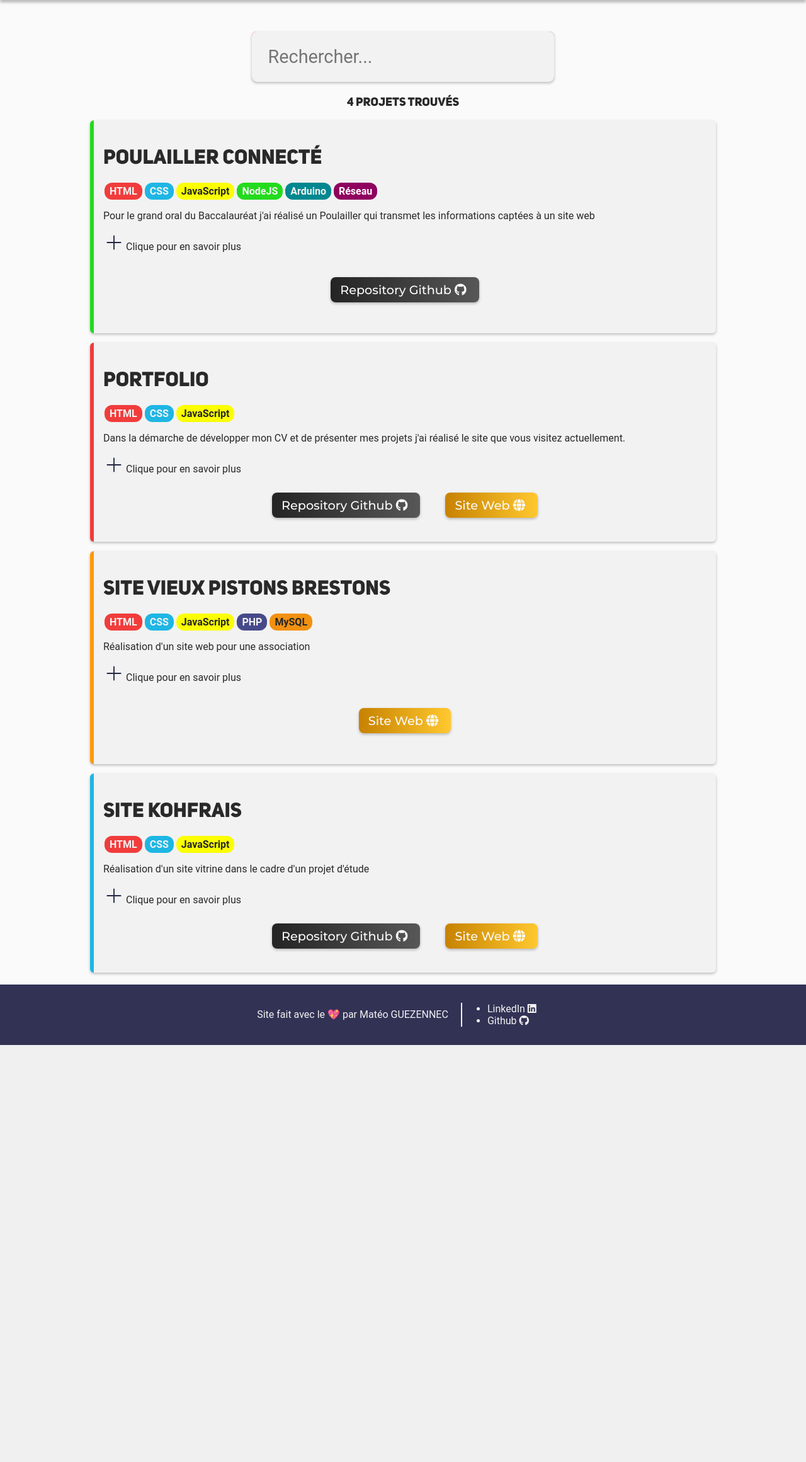
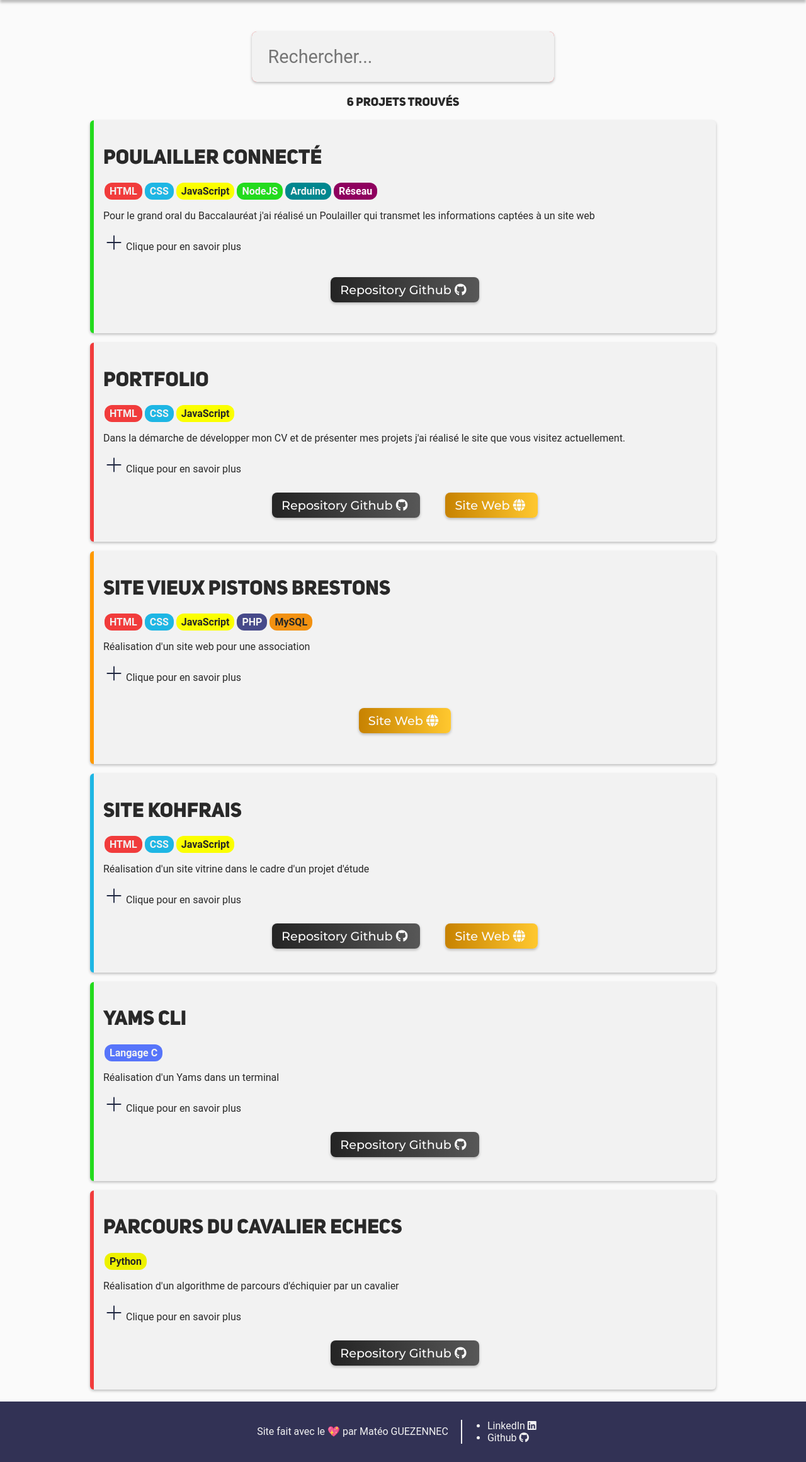
Before and after one commit to BlasterWhite/webPortfolio, a PHP site: page /projets.html in a window 1280 px wide. Shown: the part 50-2371 px from the top of the page at 63% size. Before the commit the page ends 1709 px from the top, so only its background shows below. Run offline with PHP 8.4, Linux system fonts and the light colour scheme; some libraries are stand-ins or nearby versions.

Commit message:
Add Projects

```diff
--- a/css/projets.css
+++ b/css/projets.css
@@ -65,7 +65,9 @@ details[open] summary {
 }
 
 details img {
-    width: 90%;
+    max-width: 90%;
+    max-height: 500px;
+    margin: 8px auto;
     border-radius: 16px;
     box-shadow: 0px 2px 4px rgba(0, 0, 0, 0.25);
 }
@@ -146,6 +148,12 @@ span.reseau {
     background-color: #8f005f;
     color: #FFFFFF;
 }
+
+span.python {
+    background-color: rgb(237, 241, 0);
+    color: #262626;
+}
+
 
 @media only screen and (max-width: 770px) {
     div.categories span {
--- a/projets.html
+++ b/projets.html
@@ -120,9 +120,9 @@
                     <li>À propos</li>
                     <li>Membre</li>
                 </ul>
-                <p>Le site nécessité la mise en place d'un système de compte afin que certaines personnes puissent créer des articles et des actualités et d'autre aient juste accès aux actualités membre.</p>
-                <p>Le compte membre a accès aux actualités membre émis par l'association et à la possibilité de créer des annonces.</p>
-                <p>Le compte Admin tous les droits, de la création, suppression, modification de compte et article à la création d'événements et actualité membre</p>
+                <p>Le site a nécessité la mise en place d'un système de comptes afin que certaines personnes puissent créer des articles et des actualités et d'autres aient juste accès aux actualités membre.</p>
+                <p>Le compte membre a accès aux actualités membre émises par l'association et à la possibilité de créer des annonces.</p>
+                <p>Le compte Admin a tous les droits, de la création, suppression, modification de compte et d'article, à la création d'événements et d'actualité membre</p>
                 <img src="assets/screens/vpb1.png" alt="Capture d'écran page Accueil vieuxpistonsbretons.fr">
             </details>
             <a href="https://vieuxpistonsbretons.fr" target="_blank">
@@ -138,7 +138,7 @@
             <details>
                 <summary>Clique pour en savoir plus</summary>
                 <p>
-                    Dans le cadre d'un projet de mon BUT informatique lors de ma première année, j'ai réalisé en équipe un site web vitrine pour une entreprise fictive nommé KohFrais. <br>
+                    Dans le cadre d'un projet de mon BUT informatique lors de ma première année, j'ai réalisé en équipe un site web vitrine pour une entreprise fictive nommée KohFrais. <br>
                     Notre travail a été fractionné en plusieurs étapes :
                 </p>
                 <ul>
@@ -148,7 +148,7 @@
                     <li>Mise en ligne</li>
                     <li>Soutenance de présentation</li>
                 </ul>
-                <p>Tout notre travail a été sauvegardé étape par étape grâce au Gitlab de l'IUT, ce qui ma permit d'apprendre l'utilité des outils comme <strong>git</strong>.</p>
+                <p>Tout notre travail a été sauvegardé étape par étape grâce au Gitlab de l'IUT, ce qui m'a permis d'apprendre l'utilité des outils comme <strong>git</strong>.</p>
                 <img src="assets/screens/KohFrait1.png" alt="Image de la page contact" title="Page Contact du site KohFrais">
             </details>
             <div style="display: flex;justify-content: center;">
@@ -160,6 +160,56 @@
                 <a href="https://kohfrais.mateo-guezennec.fr" target="_blank">
                     <div class="btn orange center">
                         Site Web <i class="fa-solid fa-globe"></i>
+                    </div>
+                </a>
+            </div>
+        </div>
+        <div class="projet vert" id="P_yams">
+            <h1>Yams CLI</h1>
+            <div class="categories"><span class="c">Langage C</span></div>
+            <p>Réalisation d'un Yams dans un terminal</p>
+            <details>
+                <summary>Clique pour en savoir plus</summary>
+                <p>
+                    Dans le cadre d'un projet de mon BUT informatique lors de ma première année, j'ai réalisé un jeu de Yams/Yathzee dans le terminal. <br>
+                    Mon Yams a été fait en plusieurs étapes :
+                </p>
+                <ul>
+                    <li>Réalisation des premiers visuels en ASCII</li>
+                    <li>Développement en PseudoCode du programme</li>
+                    <li>Programmation en C</li>
+                    <li>Phase de tests</li>
+                </ul>
+                Durant ce projet j'ai fait globalement les étapes de création d'un logiciel qui sont: modélisation, programmation, puis phases de test.
+                <img src="assets/screens/yams1.png" alt="Image de la page contact" title="Capture d'écran début du jeu">
+            </details>
+            <div style="display: flex;justify-content: center;">
+                <a href="https://github.com/BlasterWhite/YamsCLI" target="_blank" style="width: fit-content;">
+                    <div class="btn noir center">
+                        Repository Github <i class="fa-brands fa-github"></i>
+                    </div>
+                </a>
+            </div>
+        </div>
+        <div class="projet rouge" id="P_pbCavalier">
+            <h1>Parcours du cavalier Echecs</h1>
+            <div class="categories"><span class="python">Python</span></div>
+            <p>Réalisation d'un algorithme de parcours d'échiquier par un cavalier</p>
+            <details>
+                <summary>Clique pour en savoir plus</summary>
+                <p>
+                    Dans le cadre d'un projet de mon BUT informatique lors de ma première année, j'ai réalisé un algorithme de parcours d'échiquier par un cavalier <br>
+                    Le problème est simple : un cavalier est sur l'échiquier et il doit passer par toutes les cases sans passer deux fois par la même. <br>
+                    Après avoir trouvé un graphe possible je l'affiche sous forme graphique. <br>
+                    Une derniere version du programme permet de faire un cycle, c'est à dire que le cavalier finira sur la même case d'où il est parti. <br>
+                </p>
+                </p>
+                <img src="assets/screens/pbCavalier1.png" alt="Image de la page contact" title="Capture d'écran début du jeu">
+            </details>
+            <div style="display: flex;justify-content: center;">
+                <a href="https://github.com/BlasterWhite/ChevalierEchec" target="_blank" style="width: fit-content;">
+                    <div class="btn noir center">
+                        Repository Github <i class="fa-brands fa-github"></i>
                     </div>
                 </a>
             </div>
```
Also changed, not shown: assets/screens/Yams1.png (added), assets/screens/pbCavalier1.png (added).
